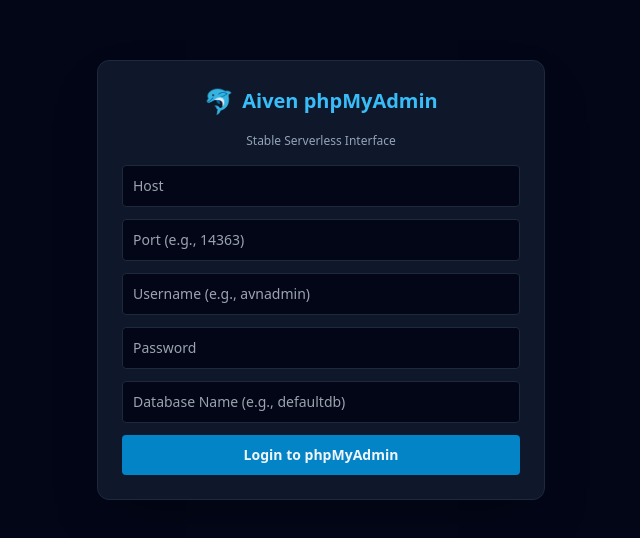
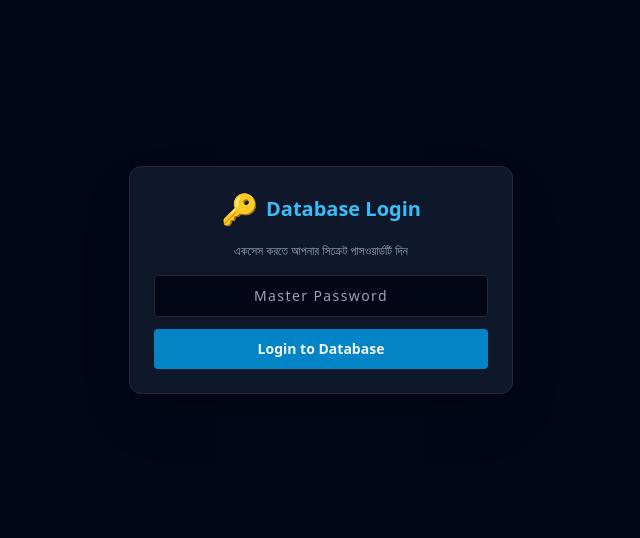
Before and after one commit to ahtdmabd-star/ahtgapp, a website: page public/index.html in a window 1280 px wide. Shown: the part 120-658 px from the top of the page, without its empty margins (319-959 px from the left). Drawn offline with nearby package versions, Linux system fonts and the light colour scheme.

Commit message:
Update index.html

```diff
--- a/public/index.html
+++ b/public/index.html
@@ -3,27 +3,23 @@
 <head>
   <meta charset="UTF-8">
   <meta name="viewport" content="width=device-width, initial-scale=1.0">
-  <title>AL-HUDA phpMyAdmin Cloud</title>
+  <title>AL-HUDA DB Manager</title>
   <script src="https://cdn.tailwindcss.com"></script>
 </head>
 <body class="bg-slate-950 text-slate-100 font-sans min-h-screen">
 
   <!-- Login Section -->
   <div id="loginSection" class="flex items-center justify-center min-h-screen p-4">
-    <div class="bg-slate-900 p-6 rounded-xl border border-slate-800 w-full max-w-md shadow-2xl space-y-4">
+    <div class="bg-slate-900 p-6 rounded-xl border border-slate-800 w-full max-w-sm shadow-2xl space-y-4">
       <div class="flex items-center justify-center space-x-2">
-        <span class="text-2xl">🐬</span>
-        <h2 class="text-xl font-bold text-sky-400">Aiven phpMyAdmin</h2>
+        <span class="text-3xl">🔑</span>
+        <h2 class="text-xl font-bold text-sky-400">Database Login</h2>
       </div>
-      <p class="text-xs text-slate-400 text-center">Stable Serverless Interface</p>
+      <p class="text-xs text-slate-400 text-center">একসেস করতে আপনার সিক্রেট পাসওয়ার্ডটি দিন</p>
 
       <div class="space-y-3">
-        <input id="host" type="text" placeholder="Host" class="w-full p-2.5 bg-slate-950 border border-slate-800 rounded text-sm focus:border-sky-500 outline-none">
-        <input id="port" type="number" placeholder="Port (e.g., 14363)" class="w-full p-2.5 bg-slate-950 border border-slate-800 rounded text-sm focus:border-sky-500 outline-none">
-        <input id="user" type="text" placeholder="Username (e.g., avnadmin)" class="w-full p-2.5 bg-slate-950 border border-slate-800 rounded text-sm focus:border-sky-500 outline-none">
-        <input id="password" type="password" placeholder="Password" class="w-full p-2.5 bg-slate-950 border border-slate-800 rounded text-sm focus:border-sky-500 outline-none">
-        <input id="database" type="text" placeholder="Database Name (e.g., defaultdb)" class="w-full p-2.5 bg-slate-950 border border-slate-800 rounded text-sm focus:border-sky-500 outline-none">
-        <button onclick="login()" class="w-full bg-sky-600 hover:bg-sky-500 py-2.5 rounded font-semibold text-sm transition">Login to phpMyAdmin</button>
+        <input id="masterPass" type="password" placeholder="Master Password" class="w-full p-2.5 bg-slate-950 border border-slate-800 rounded text-sm focus:border-sky-500 outline-none text-center tracking-widest">
+        <button onclick="login()" class="w-full bg-sky-600 hover:bg-sky-500 py-2.5 rounded font-semibold text-sm transition">Login to Database</button>
       </div>
     </div>
   </div>
@@ -34,9 +30,8 @@
       <div class="flex items-center space-x-3">
         <span class="text-xl">🐬</span>
         <span class="font-bold text-sky-400 text-sm md:text-base">AL-HUDA DB Manager</span>
-        <span id="currentDbBadge" class="text-xs bg-slate-800 px-2 py-1 rounded text-slate-400"></span>
       </div>
-      <button onclick="logout()" class="bg-rose-600 hover:bg-rose-500 px-3 py-1.5 rounded text-xs font-semibold">Disconnect</button>
+      <button onclick="logout()" class="bg-rose-600 hover:bg-rose-500 px-3 py-1.5 rounded text-xs font-semibold">Logout</button>
     </div>
 
     <div class="grid grid-cols-1 md:grid-cols-5 gap-4">
```
